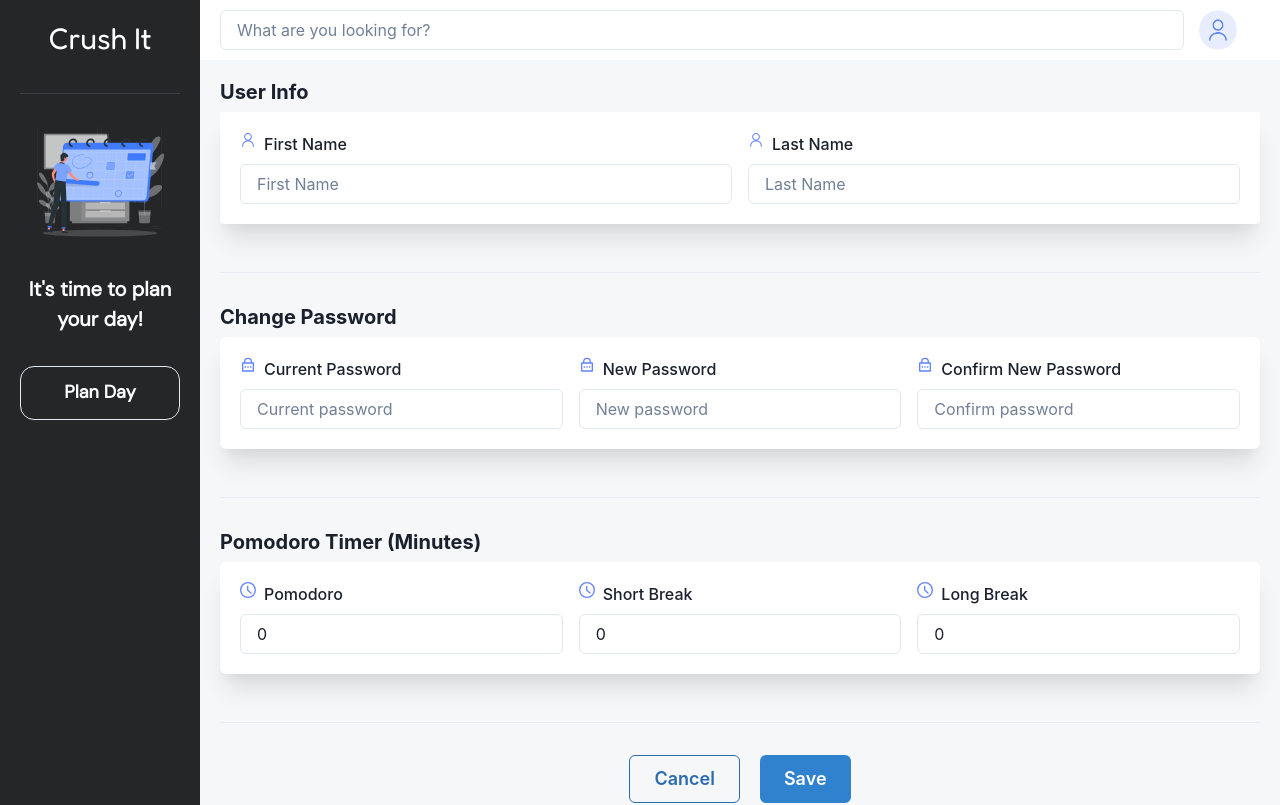
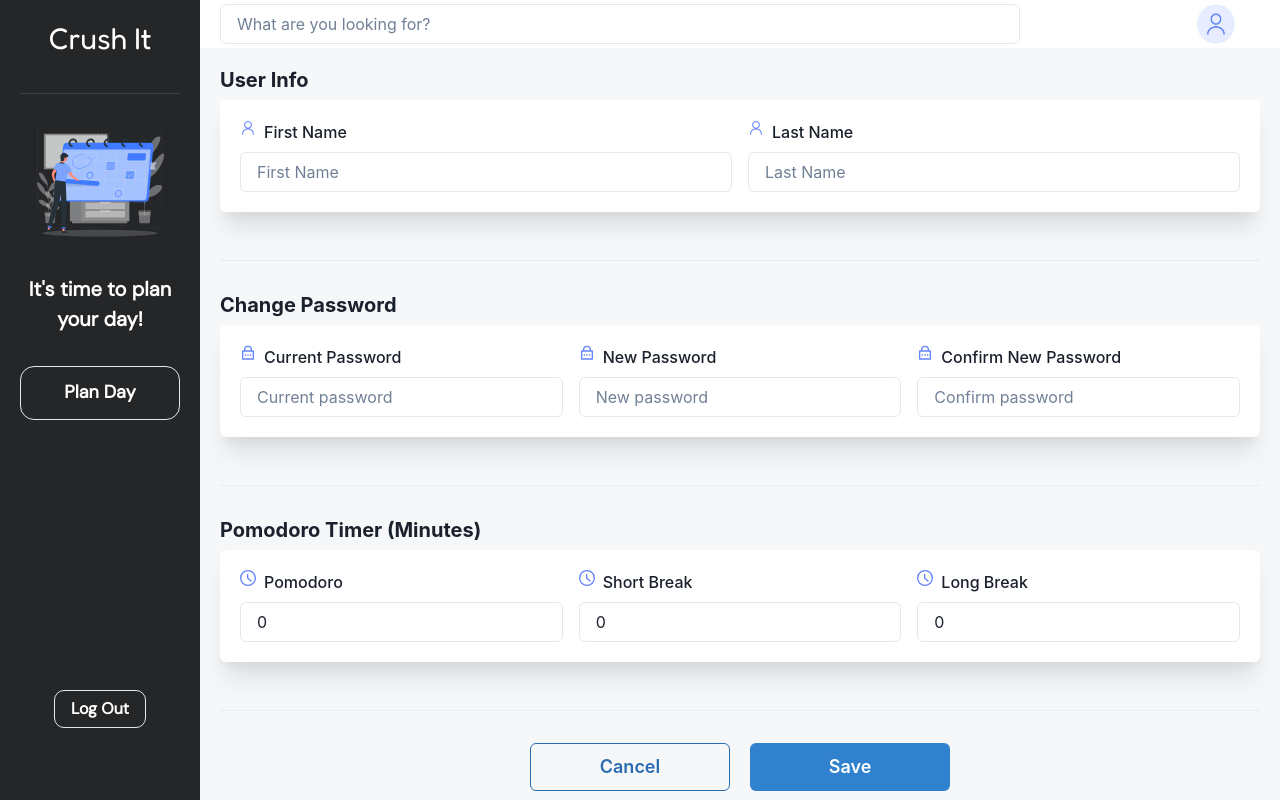
Before and after one commit to kauvyap/cs490-project-Birb, a React (Create React App) app in the folder crush-it/: page /profile/1 in a window 1280 px wide. Shown: the top 805 px of the page. Built offline with nearby package versions, Linux system fonts and the light colour scheme; no server answers.

Commit message:
Added the logout button to the sidebar with implementation. Removed the drop down menu when clicking on the user name, now it goes straight to Profile page

```diff
--- a/crush-it/src/Homepage/homepage.js
+++ b/crush-it/src/Homepage/homepage.js
@@ -19,10 +19,10 @@ function Homepage(){
 
     return (
 
-      <Box p={5} bg="#F5F7F9" height={"94%"}>
+      <Box p={5} bg="#F5F7F9" height={"94vh"} >
 
-      <HStack justify={"left"} p={5}  H={"96%"} width={ "96%"}>
-          <VStack  H={"100%"} width={"60%" } align="top-left" justify={"left"}>
+      <HStack justify={"left"} p={5}  >
+          <VStack  H={"100%"} width={"60%"} align="top-left" justify={"left"}>
           <Heading>Task</Heading>
 
               <Container bg="#FFFFFF"  minW={"100%"} minH={"700px"} paddingBottom={5} paddingTop={5} >
--- a/crush-it/src/Login/login.js
+++ b/crush-it/src/Login/login.js
@@ -112,6 +112,7 @@ function Login() {
                 </FormControl>
                   <Button width='200px' colorScheme="brand" onClick={onSubmit}>Login</Button>
               </VStack>
+              <Box height={"15vh"}></Box>
             </CardBody>
             <br/><br/><br/><br/><br/><br/><br/>
             <CardFooter bg="white" style={{ textAlign: 'center' }}>
--- a/crush-it/src/Profile/profile.js
+++ b/crush-it/src/Profile/profile.js
@@ -213,7 +213,7 @@ function Profile() {
 
 
     return (
-    <Box p={5} bg="#F5F7F9">
+    <Box p={5} height={"94vh"} bg="#F5F7F9">
       <VStack spacing={4} align="start">
         <Box w="100%">
           <Heading as="h2" size="md" mb={2}>
@@ -369,8 +369,8 @@ function Profile() {
 
         <Box w="100%" display="flex" justifyContent="center">
         <HStack spacing={5}>
-            <Button size='lg' colorScheme="blue" variant='outline' onClick={handleCancel}>Cancel</Button>
-            <Button size='lg' colorScheme="blue" variant='solid' onClick={handleSave}>Save</Button>
+            <Button size='lg' width='200px' colorScheme="blue" variant='outline' onClick={handleCancel}>Cancel</Button>
+            <Button size='lg' width='200px' colorScheme="blue" variant='solid' onClick={handleSave}>Save</Button>
         </HStack>
         </Box>
 
--- a/crush-it/src/Signup/signup.js
+++ b/crush-it/src/Signup/signup.js
@@ -22,6 +22,8 @@ function Signup() {
   const upperRegex = /[A-Z]/;
   const specialRegex = /[^a-zA-Z0-9]/;
 
+  const emailRegex =/^[A-Z0-9._%+-]+@[A-Z0-9.-]+\.[A-Z]{2,4}$/i;
+
 
   useLayoutEffect(() => {
     fetch("http://localhost:5000/api/auth/getUsername", {
@@ -38,10 +40,12 @@ function Signup() {
 
   async function onSubmit() {
     // Implement your login logic here
-    if (username.length < 6) {
-      console.log("Username is not long enough");
+    if (username.length < 6 && !emailRegex.test(username)) {
+      console.log("Username is not long enough or is not an email");
       return;
     }
+
+
     if (password.length < 8) {
       console.log("Password must be at least 8 characters");
       return;
--- a/crush-it/src/components/navbar.js
+++ b/crush-it/src/components/navbar.js
@@ -52,48 +52,26 @@ export default function Navbar() {
 
     if (location.pathname !== "/profile/" + user ){
         return (
-            <Flex as={"nav"} bg={"white"} width={"100%"} height={"6%" } alignItems={"center"} p={"20px"} >
-                <Input placeholder='What are you looking for?' />
+            <Flex as={"nav"} bg={"white"} width={"100%"} height={"6vh" } alignItems={"center"} p={"20px"} >
+                <Input placeholder='What are you looking for?' width={"100vh"} />
                 <Spacer></Spacer>
-                <Popover>
-                    <PopoverTrigger>
-                        <Button leftIcon={<Image borderRadius='full' boxSize="40px" src={userIcon} display='fixed'/>} variant={"ghost"} colorScheme="linkedin" bg={"white"} color={"black"}>{userData.fname} {userData.lname}</Button>
-                    </PopoverTrigger>
-                    <PopoverContent width='180px' height='140px' padding='20px'>
-                        <VStack spacing={4}>
-                            <NavLink to={"/profile/" + user} >
-                                <Button colorScheme="gray">Profile</Button>
-                            </NavLink>
-
-                            <Button colorScheme="red" onClick={handleLogout}>Logout</Button>
-
-                        </VStack>
-                    </PopoverContent>
-                </Popover>
+                <NavLink to={"/profile/" + user} >
+                    <Button leftIcon={<Image borderRadius='full' boxSize="40px" src={userIcon} display='fixed'/>} variant={"ghost"} colorScheme="linkedin" bg={"white"} color={"black"}>{userData.fname} {userData.lname}</Button>
+                </NavLink>
             </Flex>
         )
     }
  return (
 
-    <Flex as={"nav"} bg={"white"} width={"100%"} height={"6%" } alignItems={"center"} p={"20px"}>
+    <Flex as={"nav"} bg={"white"} width={"100%"} height={"6vh" } alignItems={"center"} p={"20px"}>
     <Heading>Profile</Heading>
     <Spacer></Spacer>
-    <Popover>
-        <PopoverTrigger>
+    <NavLink to={"/profile/" + user} >
             <Button leftIcon={<Image borderRadius='full' boxSize="40px" src={userIcon} display='fixed'/>} variant={"ghost"} colorScheme="linkedin" bg={"white"} color={"black"}>{userData.fname} {userData.lname}</Button>
-        </PopoverTrigger>
-        <PopoverContent width='180px' height='140px' padding='20px'>
-            <VStack spacing={4}>
-                <NavLink to="/profile" >
-                    <Button colorScheme="gray">Profile</Button>
-                </NavLink>
-                <NavLink to="/">
-                    <Button colorScheme="red" onClick={handleLogout}>Logout</Button>
-                </NavLink>
-            </VStack>
-        </PopoverContent>
-    </Popover>
-        </Flex>
+    </NavLink>
+
+
+    </Flex>
 
  );
 }
--- a/crush-it/src/components/sidebar.js
+++ b/crush-it/src/components/sidebar.js
@@ -1,21 +1,36 @@
-import React from "react";
 // We import bootstrap to make our application look better.
+import React, { useState, useLayoutEffect, useEffect } from "react";
+import { useNavigate } from "react-router";
 import "bootstrap/dist/css/bootstrap.css";
  // We import NavLink to utilize the react router.
+
 import { NavLink,useLocation } from "react-router-dom";
-import { Box, VStack, Text, Button, Image} from "@chakra-ui/react";
+import { Box, VStack, Text, Button, Image, Spacer} from "@chakra-ui/react";
 
  // Here, we display our Navbar
 export default function Sidebar() {
 
-  const location = useLocation()
+  const location = useLocation();
+  const navigate = useNavigate();
+
+  const [user, setUser] = useState(null)
+  const [userData, setUserData] = useState({});
+
+  const handleLogout = () => {
+    localStorage.clear();
+    navigate('/login');
+}
+
   if (location.pathname === "/login" || location.pathname === "/signup"){
       return null;
   }
 
       return (
 
-        <VStack align="start" height={"125vh"} width="200px" spacing={4} p={4} bg="#252628" alignItems={"center"}>
+
+
+
+        <VStack align="start" height={"100vh"} width="200px" spacing={4} p={4} bg="#252628" alignItems={"center"}>
           <NavLink to="/">
           <Text fontFamily={"'Fredoka', sans-serif"} fontSize="30px" fontWeight={"400"} textColor={"white"} align={"center"} >Crush It</Text>
           </NavLink>
@@ -26,6 +41,11 @@ export default function Sidebar() {
 
           <Text fontFamily={"'DM Sans', sans-serif"} textAlign={"center"} fontSize={"20px"} textColor={"white"} fontWeight={"700"}>It's time to plan your day!</Text>
           <Button fontFamily={"'DM Sans', sans-serif"} height={"54px"} borderRadius={"14px"} variant="outline" color={"white"} fontSize={"18px"} fontWeight={"700"} width={"160px"}>Plan Day</Button>
+          <Spacer></Spacer>
+
+          <Button fontFamily={"'DM Sans', sans-serif"} onClick={handleLogout} borderRadius={"10px"} bg="#252628" variant={"outline"} textColor={"white"} margin={"14"} w="100x" h="38">
+            Log Out
+          </Button>
         </VStack>
 
       );
```
